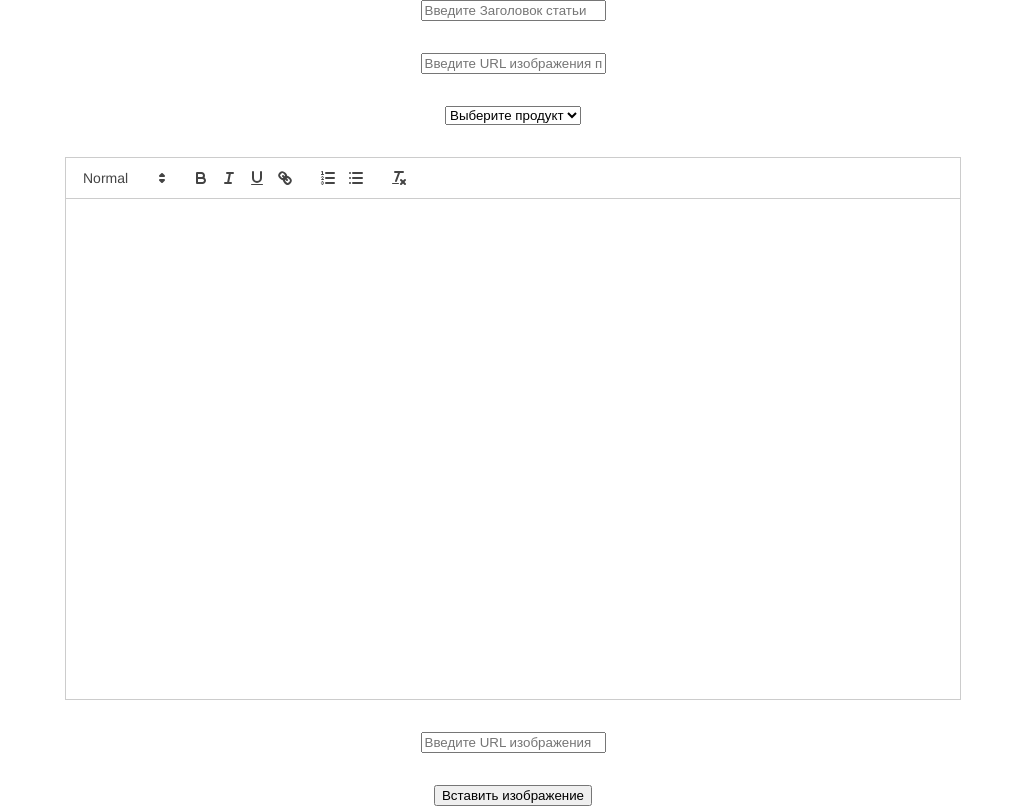
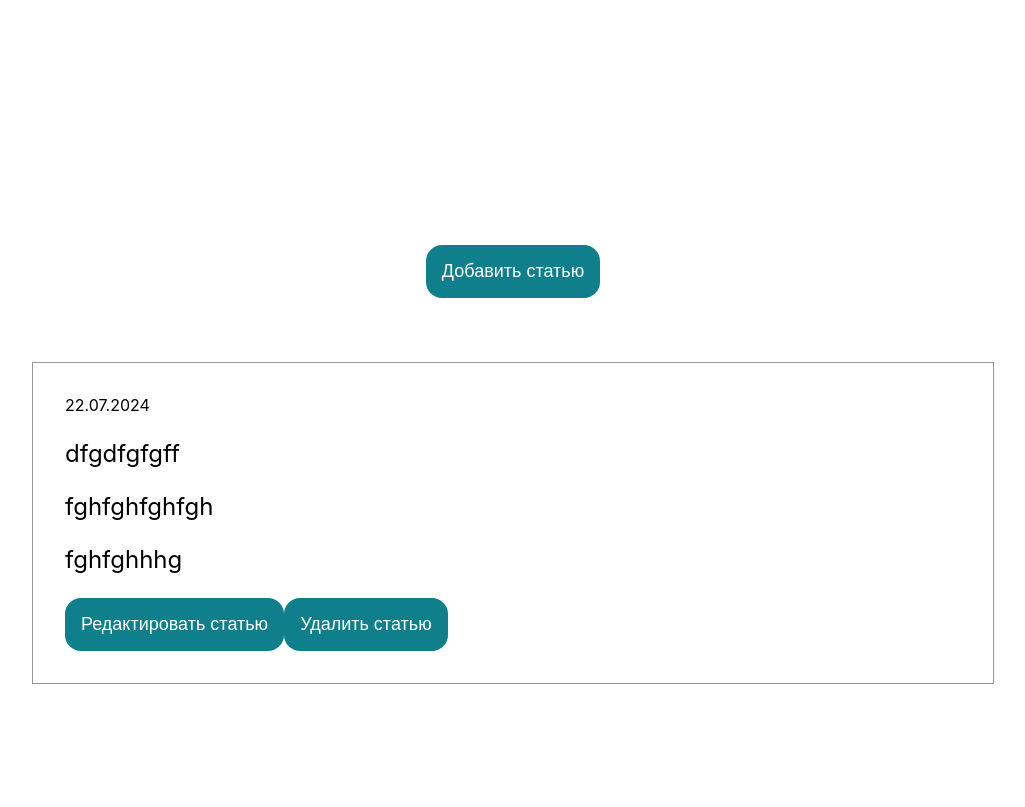
Before and after one commit to Dumacuk1993/test_auto_push, a React (Create React App) app: page / in a window 1280 px wide. Shown: the top 807 px of the page, without its empty margins (127-1152 px from the left). Built offline with nearby package versions, Linux system fonts and the light colour scheme.

Commit message:
Auto-commit

```diff
--- a/src/components/Article/Article.css
+++ b/src/components/Article/Article.css
@@ -1,13 +1,11 @@
 .article {
-    width: 700px;
+    width: 70vw;
     margin: 0 auto;
-    padding: 32px;
-    margin-top: 32px;
-    border: 1px solid #999898;
+
 }
 .article img {
     display: block;
-    width: 700px;
+    width: 900px;
     height: auto;
 }
 .article p {
--- a/src/components/ArticleEditor/ArticleEditor.css
+++ b/src/components/ArticleEditor/ArticleEditor.css
@@ -6,6 +6,13 @@
     align-items: center;
     flex-direction: column;
     gap: 32px;
+    margin-top: 64px;
+}
+.article-editor-wrapper {
+    width: 70vw;
+    margin: 0 auto;
+    border: 1px solid #979696;
+    padding: 32px;
 }
 .quill {
     width: 70vw;
@@ -14,3 +21,10 @@
 .ql-editor {
     min-height: 500px;
 }
+
+.article_preview {
+    padding: 32px;
+    margin-top: 32px;
+    border: 1px solid #979696;
+    width: 70vw;
+}
--- a/src/components/ArticleEditor/ArticleEditor.js
+++ b/src/components/ArticleEditor/ArticleEditor.js
@@ -35,7 +35,8 @@ const ArticleEditor = () => {
   const [imageThumb, setImageThumb] = useState('');
   const [selectedProduct, setSelectedProduct] = useState('');
   const [imageUrl, setImageUrl] = useState('');
-  const [editId, setEditId] = useState(null); // для хранения id редактируемой статьи
+  const [editId, setEditId] = useState(null);
+  const [openEditor, setOpenEditor] = useState(false);
   const quillRef = useRef(null);
 
   const handleImageInsert = () => {
@@ -106,6 +107,7 @@ const ArticleEditor = () => {
     setImageThumb(article.image);
     setSelectedProduct(article.logo);
     setEditId(article.id);
+    setOpenEditor(true)
   };
 
   const handleDelete = (id) => {
@@ -134,6 +136,9 @@ const ArticleEditor = () => {
 
   return (
     <div className='article-editor'>
+      <button onClick={() => setOpenEditor(!openEditor)}>Добавить статью</button>
+      <div className='article-editor-wrapper' style={{ display: openEditor ? 'block' : 'none' }}>
+        <h1 className='new_article-title'>{editId ? 'Редактирование статьи' : 'Новая статья'}</h1>
         <input
           type="text"
           placeholder="Введите Заголовок статьи"
@@ -167,11 +172,14 @@ const ArticleEditor = () => {
         />
         <button onClick={handleImageInsert}>Вставить изображение</button>
         <button onClick={handleSave}>{editId ? 'Обновить статью' : 'Опубликовать статью'}</button>
+      </div>
       {dataNews?.map(item => (
-        <div key={item.id}>
+        <div key={item.id} className='article_preview'>
           <Article item={item} />
-          <button onClick={() => handleEdit(item)}>Редактировать</button>
-          <button onClick={() => handleDelete(item.id)}>Удалить</button>
+          <div className='article-buttons'>
+            <button onClick={() => handleEdit(item)}>Редактировать статью</button>
+            <button onClick={() => handleDelete(item.id)}>Удалить статью</button>
+          </div>
         </div>
       ))}
     </div>
--- a/src/data.js
+++ b/src/data.js
@@ -1,7 +1,7 @@
 const dataNews = [
   {
     "id": "a3426f9a-abdd-4d3b-9bef-17e87966f0e6",
-    "html_template": "<p>dfgdfgfgff</p><p>fghfghhhg</p>",
+    "html_template": "<p>dfgdfgfgff</p><p>fghfghfghfgh</p><p>fghfghhhg</p>",
     "date": "22.07.2024",
     "logo": "",
     "title": "",
--- a/src/index.css
+++ b/src/index.css
@@ -11,3 +11,14 @@ code {
   font-family: source-code-pro, Menlo, Monaco, Consolas, 'Courier New',
     monospace;
 }
+
+button {
+  cursor: pointer;
+  padding: 16px;
+  background-color: #107f8c;
+  color: #fff;
+  border-radius: 16px;
+  font-size: 18px;
+  font-weight: 500;
+  border: none;
+}
```
Lines whose indentation alone changed are shown as unchanged.
